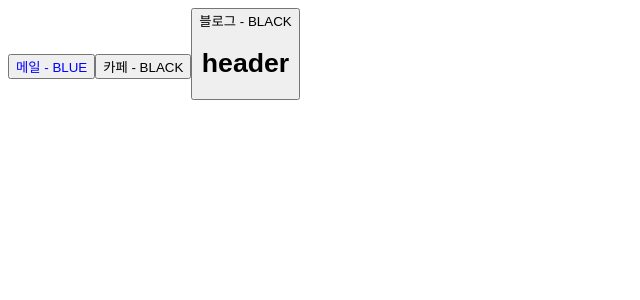
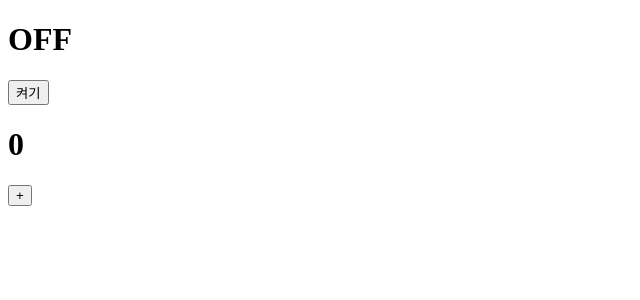
Before and after one commit to aaaange/TIL, a React (Vite) app in the folder React/ONEBITE-REACT/section05/section05/: page / in a window 1280 px wide. Shown: the top 300 px of the page, without its empty margins (0-640 px from the left). Built offline with nearby package versions, Linux system fonts and the light colour scheme.

Commit message:
ONEBITE-REACT section05 06 State로 상태 관리하기

```diff
--- a/React/ONEBITE-REACT/section05/section05/src/App.jsx
+++ b/React/ONEBITE-REACT/section05/section05/src/App.jsx
@@ -1,25 +1,24 @@
 import './App.css';
-import Header from "./components/Header";
-import Main from "./components/Main";
-import Footer from "./components/Footer";
-import Button from "./components/Button";
+import {useState} from "react";
 
 function App() {
-  const buttonProps = {
-    text: "메일",
-    color: "blue",
-    a: 1,
-    b: 2,
-    c: 3,
-  }
 
+  const [count, setCount] = useState(0);
+  const [light, setLight] = useState("OFF");
   return (
     <>
-      <Button {...buttonProps}/>
-      <Button text={"카페"} />
-      <Button text={"블로그"}>
-        <Header />
-      </Button>
+    <div>
+      <h1>{light}</h1>
+      <button onClick={()=> {
+        setLight(light === "ON" ? "OFF" : "ON")
+      }}>{light === "ON" ? "끄기" : "켜기"}</button>
+    </div>
+    <div>
+    <h1>{count}</h1>
+    <button onClick={()=> {
+      setCount(count + 1)
+    }}>+</button>
+    </div>
     </>
   );
 }
```
Also changed, not shown: 2 other files (tests, documents, lock files or other folders).
